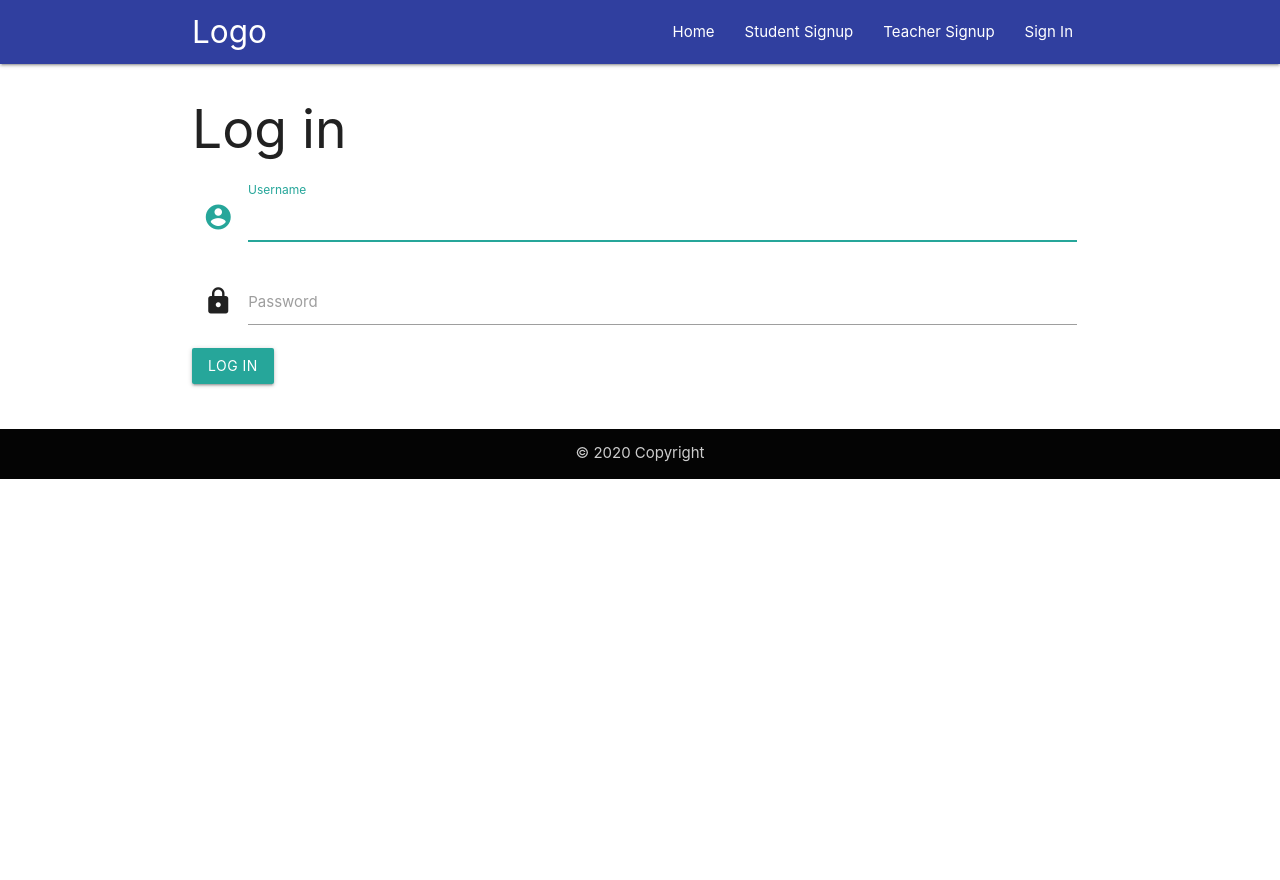
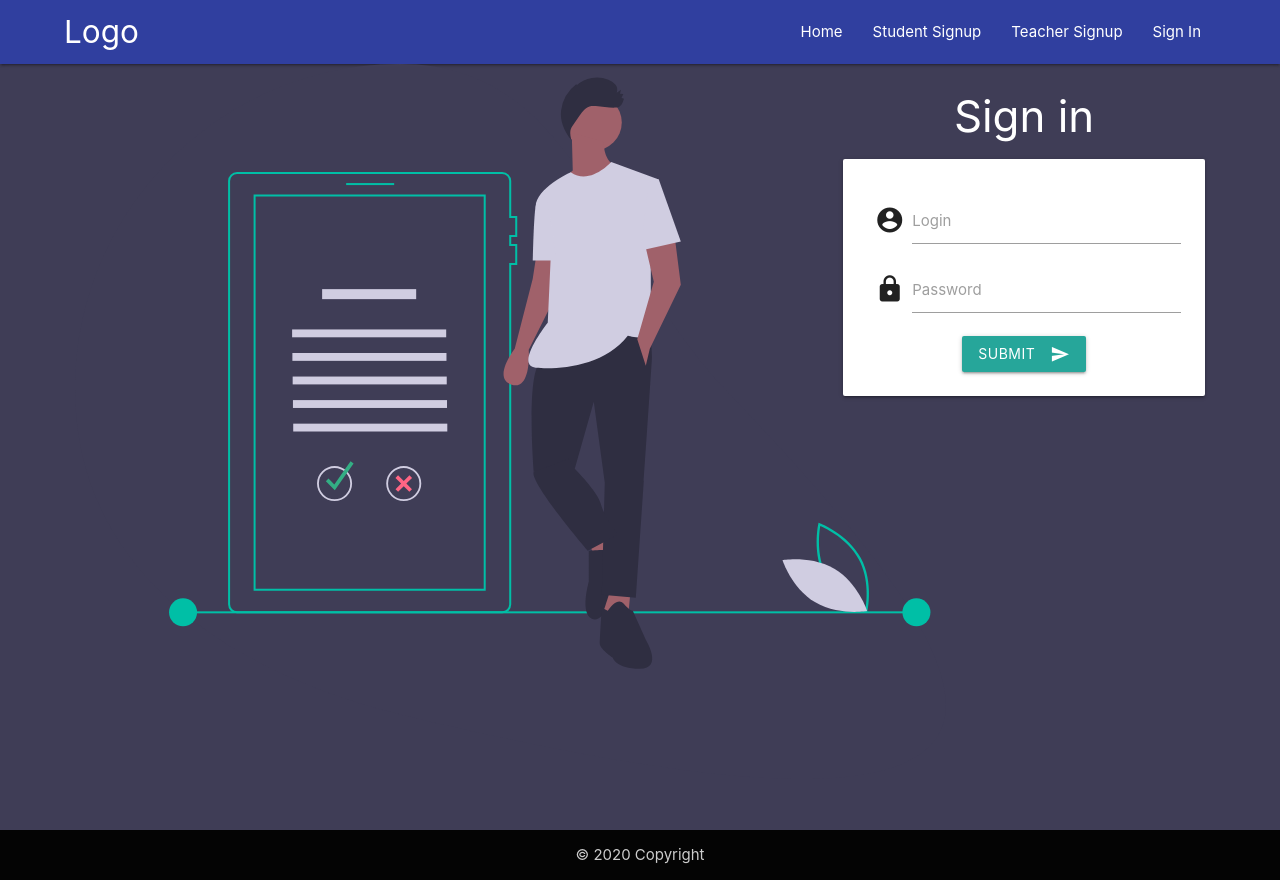
Before and after one commit to noikis/Russian-Memo, a Django app: template templates/account/login.html in a window 1280 px wide. Before the commit the page ends 479 px from the top, so only its background shows below. Run offline with Django 3.2, Linux system fonts and the light colour scheme; the template is opened without the code that fills it, so the values that code supplies are empty; parts of the project's set-up code (start-up, migrations or seed data) failed here and were passed over.

Commit message:
"login" "student_signup" and "teacher_signup" layouts

```diff
--- a/requirements.txt
+++ b/requirements.txt
@@ -1,9 +1,10 @@
+
 asgiref==3.2.3
 astroid==2.3.3
 autopep8==1.5
 colorama==0.4.3
 crispy-forms-materialize==0.2
-Django==3.0.2
+Django==3.0.3
 django-crispy-forms==1.8.1
 django-debug-toolbar==2.2
 django-material-admin==1.6.36
--- a/templates/account/login.html
+++ b/templates/account/login.html
@@ -1,9 +1,23 @@
 {% extends 'base.html' %}
-
+{% load static %}
 
 {% block content %}
-<div class="row">
-    <h2>Log in</h2>
+<style>
+    body {
+        background-color: #3F3D56;
+    }
+
+    @media only screen and (min-width: 993px) {
+        .container {
+            width: 90%
+        }
+    }
+</style>
+<div class="row " style="overflow-x: hidden ; margin-bottom: 0">
+    <div class="col m8 s12 hide-on-med-and-down ">
+        <img src="{% static 'images/confirm.svg' %}" alt="svg image 'confirm' from Undraw">
+
+    </div>
     {% if messages %}
     {% for message in messages %}
     {{ message}}
@@ -15,19 +29,25 @@
 
     {% endfor %}
     {% endif %}
-    <form method="post" novalidate>
-        {% csrf_token %}
-        <div class="input-field col s12">
-            <i class="material-icons prefix">account_circle</i>
-            <input type="text" name="username" autofocus>
-            <label for="username">Username</label>
-        </div>
-        <div class="input-field col s12">
-            <i class="material-icons prefix">lock</i>
-            <input type="password" name="password">
-            <label for="password">Password</label>
-        </div>
-        <button type="submit" class="btn ">Log in</button>
-    </form>
+    <div class="col l4 m12 s12 center  ">
+        <h3 class="white-text">Sign in</h3>
+        <form class=" my-2 card-panel ">
+            <div class="input-field">
+                <i class="material-icons prefix">account_circle</i>
+                <input id="icon_prefix" type="text" class="">
+                <label for="icon_prefix">Login</label>
+            </div>
+            <div class="input-field">
+                <i class="material-icons prefix">lock</i>
+                <input id="icon_telephone" type="password" class="">
+                <label for="icon_telephone">Password</label>
+            </div>
+
+            <button class="btn waves-effect waves-light" type="submit" name="action">Submit
+                <i class="material-icons right">send</i>
+            </button>
+
+        </form>
+    </div>
 </div>
 {% endblock %}
```
Also changed, not shown: templates/account/student_signup.html (+24 -5 lines), templates/account/teacher_signup.html (+20 -8 lines), russian_memo/assets/images/confirm.svg (added), russian_memo/assets/images/notebook.svg (added), russian_memo/assets/images/professor.svg (added).
